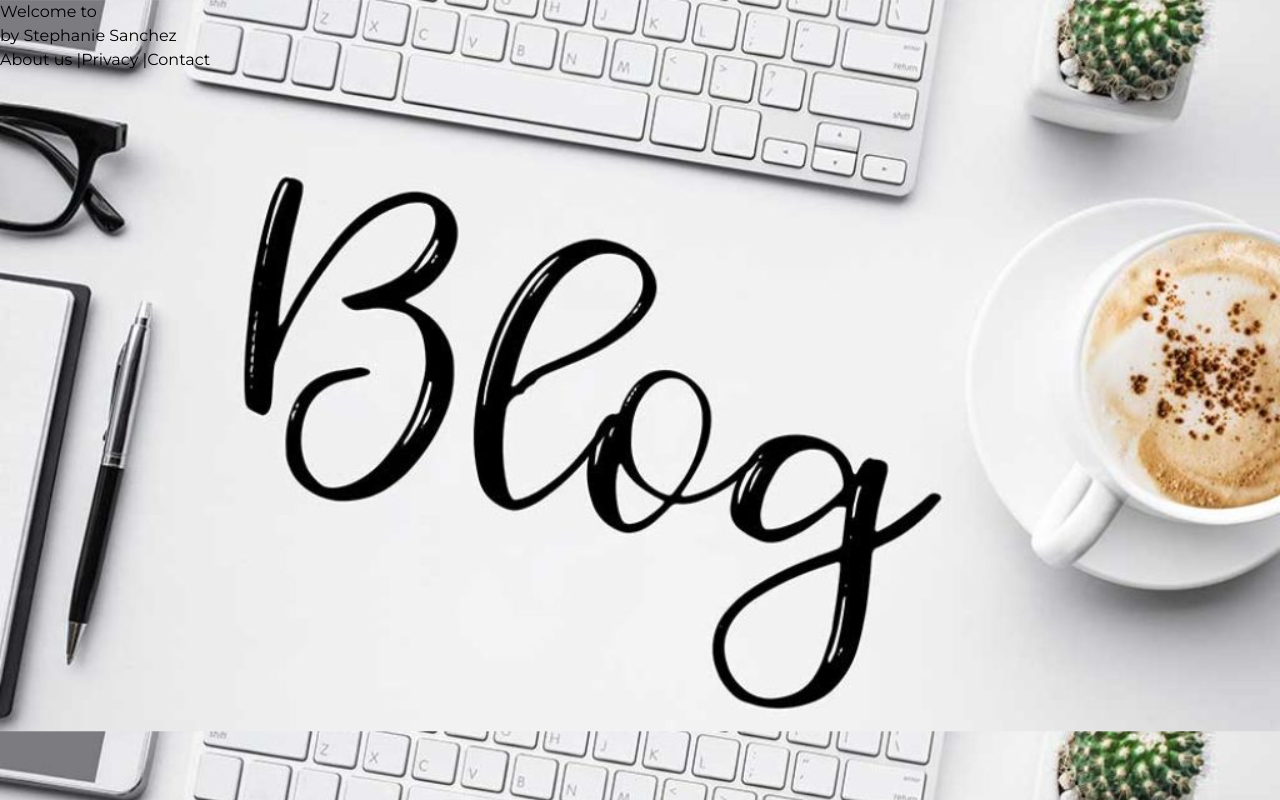
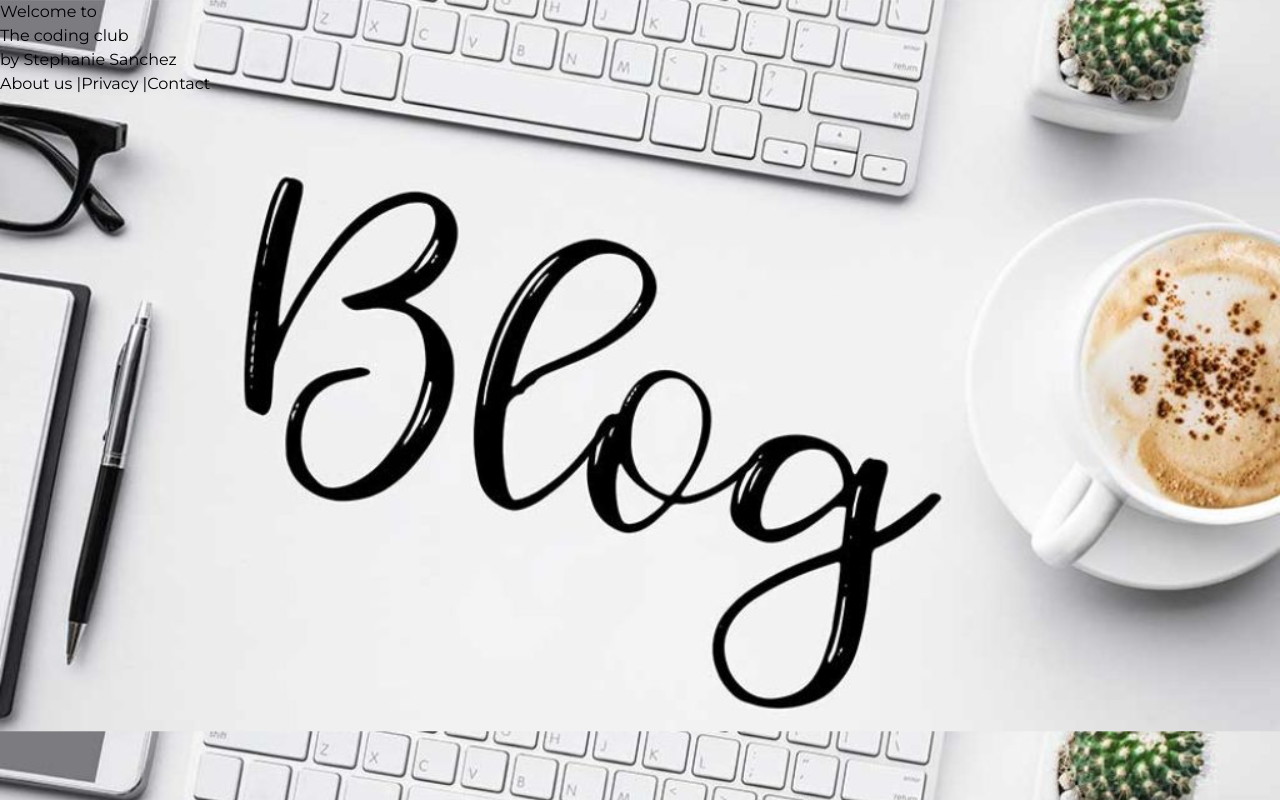
Before and after one commit to StephanieKSanchez/react-js-landing-page, a React (Vite) app: page / in a window 1280 px wide. Built offline with nearby package versions, Linux system fonts and the light colour scheme.

Commit message:
main section updated to include welcome

```diff
--- a/src/App.jsx
+++ b/src/App.jsx
@@ -5,6 +5,9 @@ function App() {
         <h2 className="text-2xl md:text-4xl lg:text-6xl uppercase">
           Welcome to
         </h2>
+        <h1 className="text-3xl md:text-6xl lg:text-8xl font-black uppercase mb-8">
+          The coding club
+        </h1>
       </main>
       <footer className="container mx-auto p-6">
         <div className="flex flex-col md:flex-row items-center justify-between">
```
